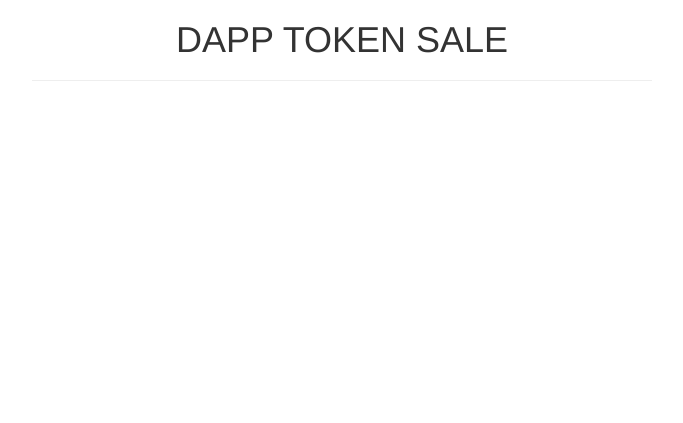
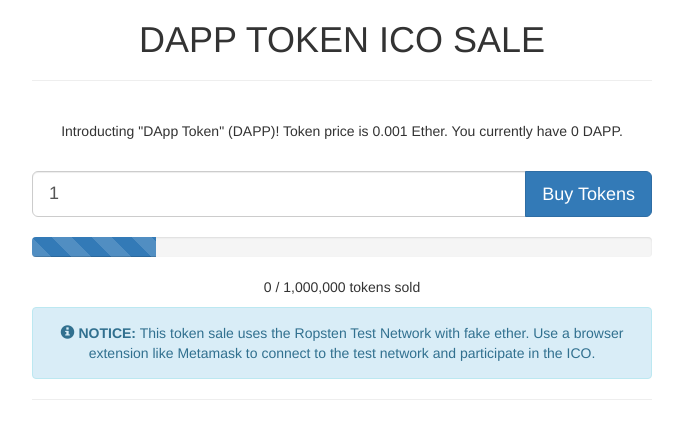
Before and after one commit to dappuniversity/dapp_token, a website: page src/index.html in a window 1280 px wide. Shown: the whole page, without its empty margins (298-981 px from the left). Drawn offline with nearby package versions, Linux system fonts and the light colour scheme.

Commit message:
WIP adds basic HTML layout for token sale page

```diff
--- a/src/index.html
+++ b/src/index.html
@@ -5,7 +5,7 @@
     <meta http-equiv="X-UA-Compatible" content="IE=edge">
     <meta name="viewport" content="width=device-width, initial-scale=1">
     <!-- The above 3 meta tags *must* come first in the head; any other head content must come *after* these tags -->
-    <title>DApp Token Sale</title>
+    <title>DApp Token ICO Sale</title>
 
     <!-- Bootstrap -->
     <link href="css/bootstrap.min.css" rel="stylesheet">
@@ -21,10 +21,38 @@
     <div class="container" style="width: 650px;">
       <div class="row">
         <div class="col-lg-12">
-          <h1 class="text-center">DAPP TOKEN SALE</h1>
+          <h1 class="text-center">DAPP TOKEN ICO SALE</h1>
           <hr/>
           <br/>
-          <p id="accountAddress" class="text-center"></p>
+          <div class="text-center">
+            <p>
+              Introducting "DApp Token" (DAPP)!
+              Token price is 0.001 Ether. You currently have <span class="dapp-balance">0</span>&nbsp;DAPP.
+            </p>
+            <br />
+            <form onSubmit="App.castVote(); return false;" class="" role="form">
+              <div class="form-group" style="display:inline;">
+                <div class="input-group">
+                  <input class="form-control input-lg" type="number" name="number" value="1" min="1" pattern="[0-9]">
+                  </input>
+                  <span class="input-group-btn">
+                    <button type="submit" class="btn btn-primary btn-lg">Buy Tokens</button>
+                  </span>
+                </div>
+              </div>
+            </form>
+            <br />
+            <div class="progress">
+              <div class="progress-bar progress-bar-striped active" aria-valuenow="20" aria-valuemin="0" aria-valuemax="100" style="width: 20%">
+                <span class="sr-only">20% Complete</span>
+              </div>
+            </div>
+            <p>0 / 1,000,000 tokens sold</p>
+            <p></p>
+            <div class="alert alert-info" role="alert"><span class="glyphicon glyphicon-info-sign"></span>&nbsp;<b>NOTICE:</b> This token sale uses the Ropsten Test Network with fake ether. Use a browser extension like Metamask to connect to the test network and participate in the ICO.</div>
+            <hr>
+            <p id="accountAddress"></p>
+          </div>
 
 <!--           <div id="loader">
             <p class="text-center">Loading...</p>
```
